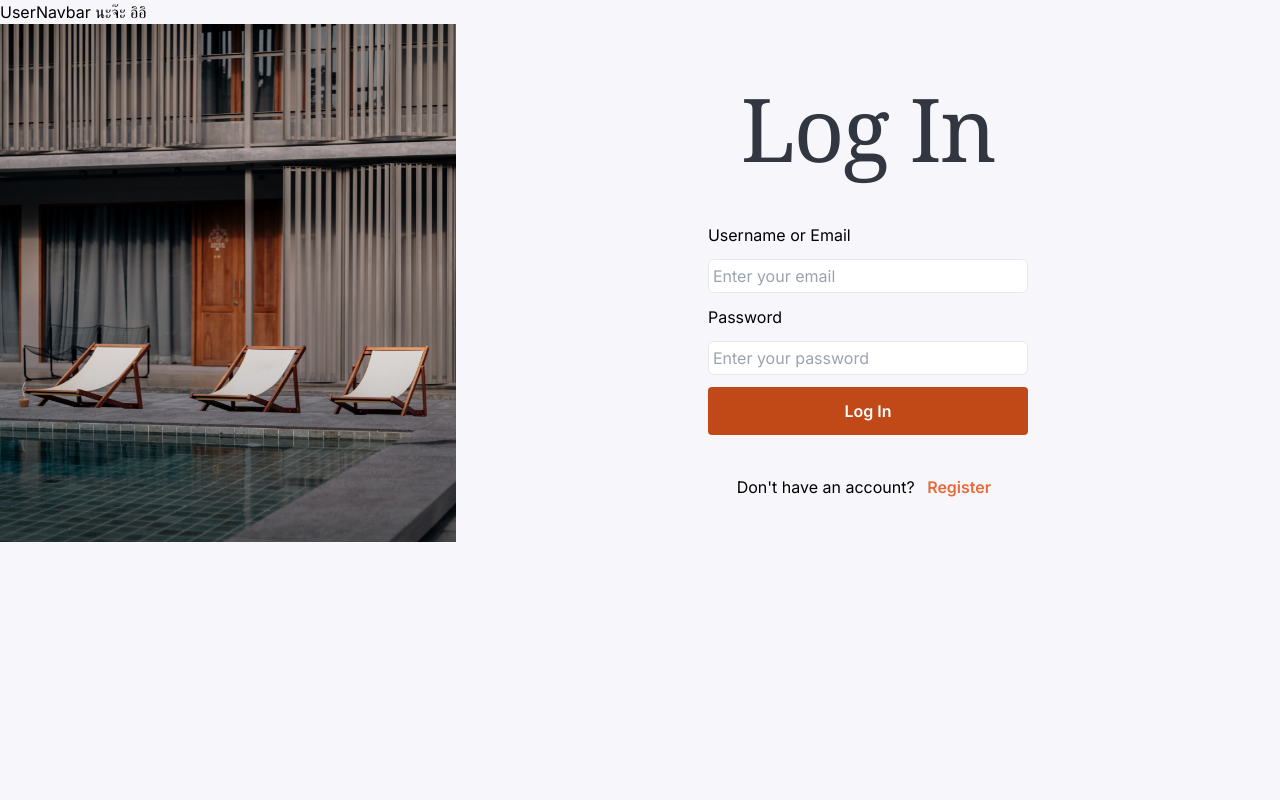
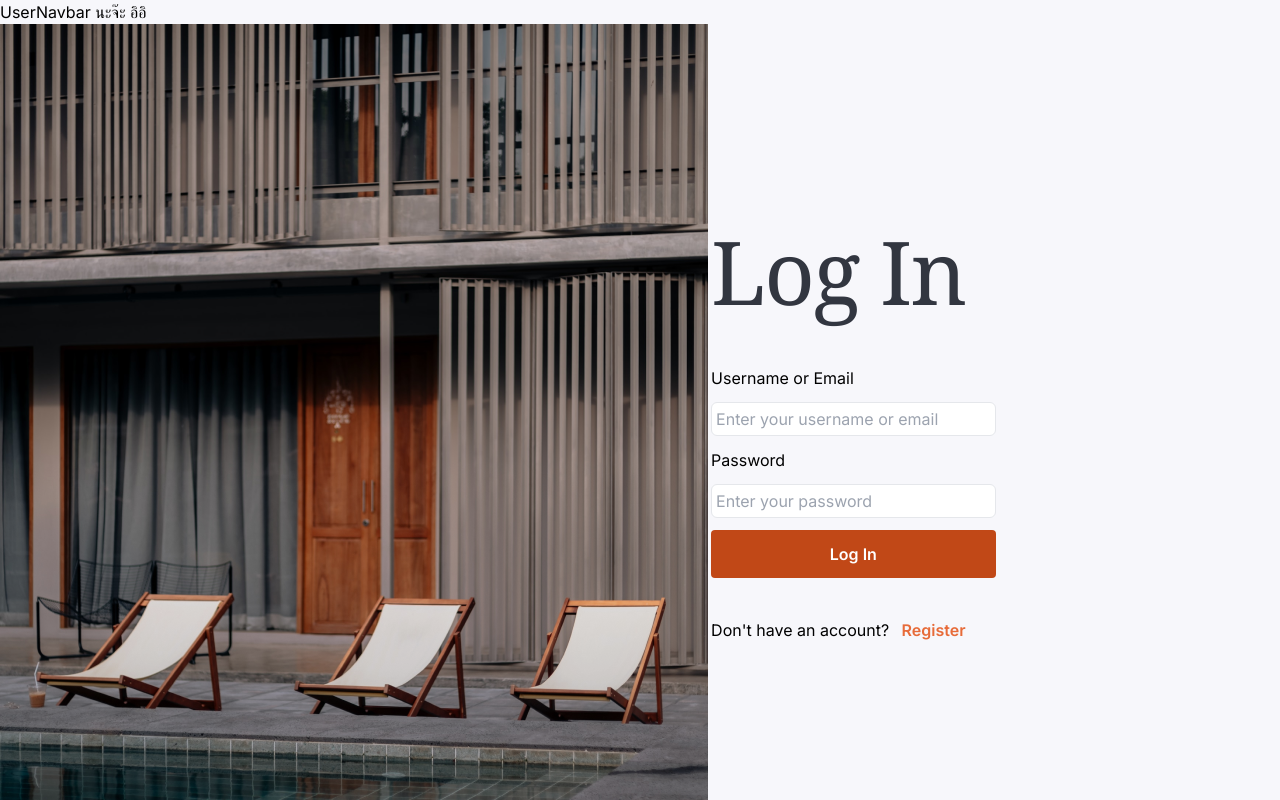
Before and after one commit to L1laX/Grand-final-project-neatly-hotel-teal, a Next.js app: page /login in a window 1280 px wide. Shown: the top 800 px of the page. Built offline with nearby package versions, Linux system fonts and the light colour scheme.

Commit message:
fix:(login) fix image page and add onClick in btn

```diff
--- /dev/null
+++ b/src/app/admin/layout.jsx
@@ -0,0 +1,21 @@
+import { Inter } from "next/font/google";
+import "./globals.css";
+import UserNavbar from "@/components/UserNavbar";
+
+const inter = Inter({ subsets: ["latin"] });
+
+export const metadata = {
+  title: "Create Next App",
+  description: "Generated by create next app",
+};
+
+export default function RootLayout({ children }) {
+  return (
+    <html lang="en">
+      <body className={inter.className}>
+        <UserNavbar />
+        {children}
+      </body>
+    </html>
+  );
+}
--- /dev/null
+++ b/src/app/layout.jsx
@@ -0,0 +1,21 @@
+import { Inter } from "next/font/google";
+import "./globals.css";
+import UserNavbar from "@/components/UserNavbar";
+import UserFooter from "@/components/UserFooter";
+
+const inter = Inter({ subsets: ["latin"] });
+
+export const metadata = {
+  title: "Create Next App",
+  description: "Generated by create next app",
+};
+
+export default function RootLayout({ children }) {
+  return (
+    <html lang="en">
+      <body className={inter.className}>
+        {children}
+      </body>
+    </html>
+  );
+}
--- a/src/app/layout.js
+++ b/src/app/login/layout.jsx
@@ -1,7 +1,6 @@
 import { Inter } from "next/font/google";
-import "./globals.css";
+
 import UserNavbar from "@/components/UserNavbar";
-import UserFooter from "@/components/UserFooter";
 
 const inter = Inter({ subsets: ["latin"] });
 
@@ -16,7 +15,6 @@ export default function RootLayout({ children }) {
       <body className={inter.className}>
         <UserNavbar />
         {children}
-        {/* <UserFooter /> */}
       </body>
     </html>
   );
--- a/src/app/login/page.jsx
+++ b/src/app/login/page.jsx
@@ -4,22 +4,33 @@ import PrimaryBtn from "@/components/common/PrimaryBtn";
 import Link from "next/link";
 import Image from "next/legacy/image";
 import bg from "/src/asset/background/login-page/bg.png";
+import { useState } from "react";
 const Login = () => {
+  const [data, setData] = useState({});
+  const handleClick = (e) => {
+    e.preventDefault();
+    alert(JSON.stringify(data));
+    setData({});
+  };
   return (
     <div className="main-content flex">
-      <div className="d">
-        <Image src={bg} width={708} height={805} />
+      <div className="image w-[100rem]">
+        <Image src={bg} />
       </div>
-      <div className="login-form flex w-full flex-col items-center justify-center gap-10">
+      <div className="login-form ml-30 mt-48 flex w-full flex-col gap-10">
         <h1>Log In</h1>
-        <form action="" className="flex w-80 flex-col">
+        <form action="" className="flex w-1/2 flex-col">
           <div className="input-content flex flex-col gap-3">
             <label htmlFor="usernameOrEmail">Username or Email</label>
             <input
               className="rounded-md border p-1 focus:outline-1 focus:outline-orange-400 focus:ring-1 focus:ring-inset focus:ring-orange-400"
               type="text"
               name="usernameOrEmail"
-              placeholder="Enter your email"
+              placeholder="Enter your username or email"
+              value={data.usernameOrEmail || ""}
+              onChange={(e) =>
+                setData({ ...data, usernameOrEmail: e.target.value })
+              }
               required
             />
             <label htmlFor="password">Password</label>
@@ -28,14 +39,14 @@ const Login = () => {
               type="password"
               name="password"
               placeholder="Enter your password"
+              value={data.password || ""}
+              onChange={(e) => setData({ ...data, password: e.target.value })}
               required
             />
             <PrimaryBtn
               btnName="Log In"
               className="w-full"
-              handleClick={() => {
-                alert("จ๊ะเอ๋ตัวเอง");
-              }}
+              handleClick={handleClick}
             />
           </div>
         </form>
--- a/src/app/page.jsx
+++ b/src/app/page.jsx
@@ -1,6 +1,12 @@
-import PrimaryBtn from "@/components/common/PrimaryBtn";
-import SecondaryBtn from "@/components/common/SecondaryBtn";
+import UserFooter from "@/components/UserFooter";
+import UserNavbar from "@/components/UserNavbar";
 
 export default function Home() {
-  return <main></main>;
+  return (
+    <main>
+      <UserNavbar />
+      This is Home page
+      <UserFooter />
+    </main>
+  );
 }
--- /dev/null
+++ b/src/app/register/layout.jsx
@@ -0,0 +1,22 @@
+import { Inter } from "next/font/google";
+
+import UserNavbar from "@/components/UserNavbar";
+import UserFooter from "@/components/UserFooter";
+
+const inter = Inter({ subsets: ["latin"] });
+
+export const metadata = {
+  title: "Create Next App",
+  description: "Generated by create next app",
+};
+
+export default function RootLayout({ children }) {
+  return (
+    <html lang="en">
+      <body className={inter.className}>
+        <UserNavbar />
+        {children}
+      </body>
+    </html>
+  );
+}
--- /dev/null
+++ b/src/app/room_detail/layout.jsx
@@ -0,0 +1,23 @@
+import { Inter } from "next/font/google";
+
+import UserNavbar from "@/components/UserNavbar";
+import UserFooter from "@/components/UserFooter";
+
+const inter = Inter({ subsets: ["latin"] });
+
+export const metadata = {
+  title: "Create Next App",
+  description: "Generated by create next app",
+};
+
+export default function RootLayout({ children }) {
+  return (
+    <html lang="en">
+      <body className={inter.className}>
+        <UserNavbar />
+        {children}
+        <UserFooter />
+      </body>
+    </html>
+  );
+}
--- a/src/components/common/PrimaryBtn.jsx
+++ b/src/components/common/PrimaryBtn.jsx
@@ -2,12 +2,12 @@ import React from "react";
 
 const PrimaryBtn = ({ btnName, handleClick }) => {
   return (
-    <div
+    <button
       className="btn-primary btn-primary:hover btn-primary:active btn-primary:disabled cursor-pointer"
       onClick={handleClick}
       >
       {btnName}
-    </div>
+    </button>
   );
 };
 
--- a/src/components/common/SecondaryBtn.jsx
+++ b/src/components/common/SecondaryBtn.jsx
@@ -2,12 +2,12 @@ import React from "react";
 
 const SecondaryBtn = ({ btnName, handleClick }) => {
   return (
-    <div
+    <button
       className="btn-secondary btn-secondary:hover btn-secondary:active btn-secondary:disabled cursor-pointer"
       onClick={handleClick}
       >
       {btnName}
-    </div>
+    </button>
   );
 };
 
```
